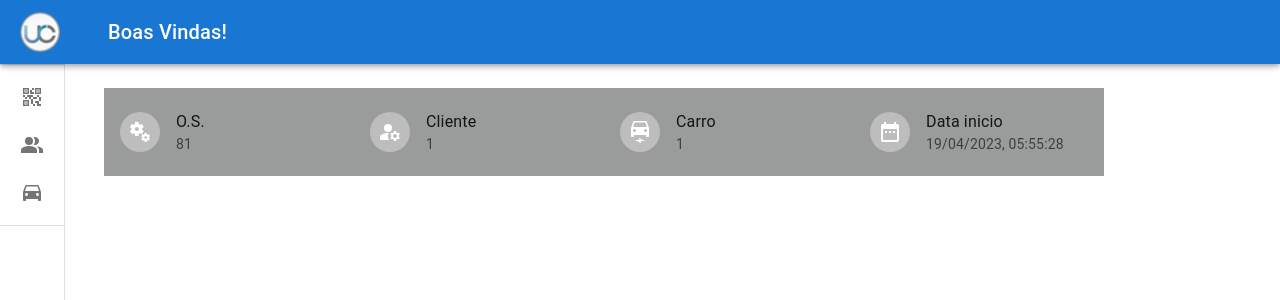
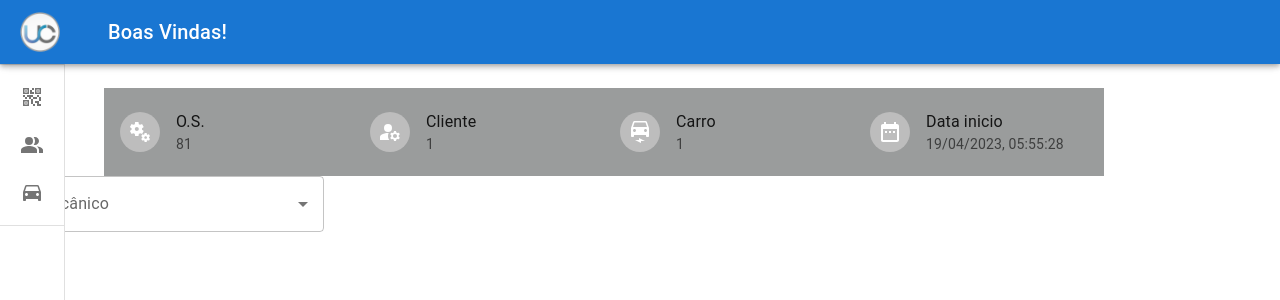
Before and after one commit to m4rcos-dev/Ultracar-service, a React (Create React App) app in the folder app/frontend/: page /start/1/1 in a window 1280 px wide. Shown: the top 300 px of the page. Built offline with nearby package versions, Linux system fonts and the light colour scheme.

Commit message:
:sparkles: feat: create SelectMechanic and MechanicData

```diff
--- /dev/null
+++ b/app/frontend/src/components/OrderServicesTable/SelectMechanic.js
@@ -0,0 +1,16 @@
+import { Autocomplete, TextField } from "@mui/material"
+import { mechanicData } from "../../data/MechanicData"
+
+function SelectMechanic() {
+  return (
+    <Autocomplete
+    disablePortal
+    id="combo-box-demo"
+    options={mechanicData}
+    sx={{ width: 300 }}
+    renderInput={(params) => <TextField {...params} label="Mecânico" />}
+  />
+  )
+}
+
+export default SelectMechanic
--- /dev/null
+++ b/app/frontend/src/data/MechanicData.js
@@ -0,0 +1,8 @@
+export const mechanicData = [
+  "Martim Araujo Lima",
+  "Fernanda Souza Gomes",
+  "Vitór Araujo Santos",
+  "Lara Silva Alves",
+  "Mateus Correia Pinto",
+  "Paulo Gomes Cavalcanti",
+]
--- a/app/frontend/src/pages/StartOs.js
+++ b/app/frontend/src/pages/StartOs.js
@@ -2,6 +2,7 @@ import { Box } from "@mui/material";
 import { useContext, useEffect } from "react";
 import { useParams } from "react-router-dom";
 import OrderServicesHeader from "../components/OrderServicesTable/OrderServicesHeader";
+import SelectMechanic from "../components/OrderServicesTable/SelectMechanic";
 import { ContextData } from "../context/ContextData";
 
 function StartOs() {
@@ -20,6 +21,7 @@ function StartOs() {
   return (
     <Box>
       <OrderServicesHeader />
+      <SelectMechanic />
     </Box>
   )
 }
```
